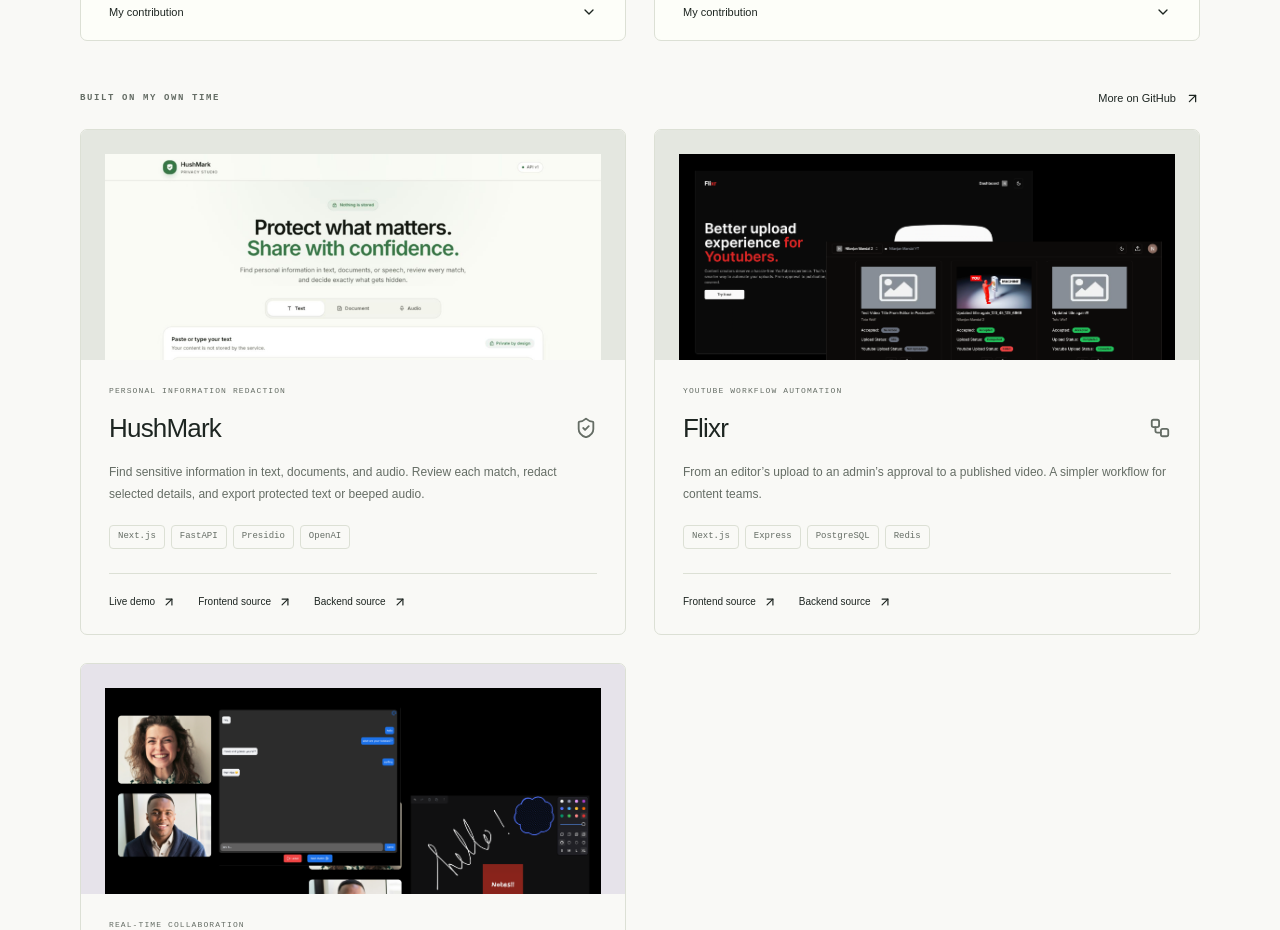
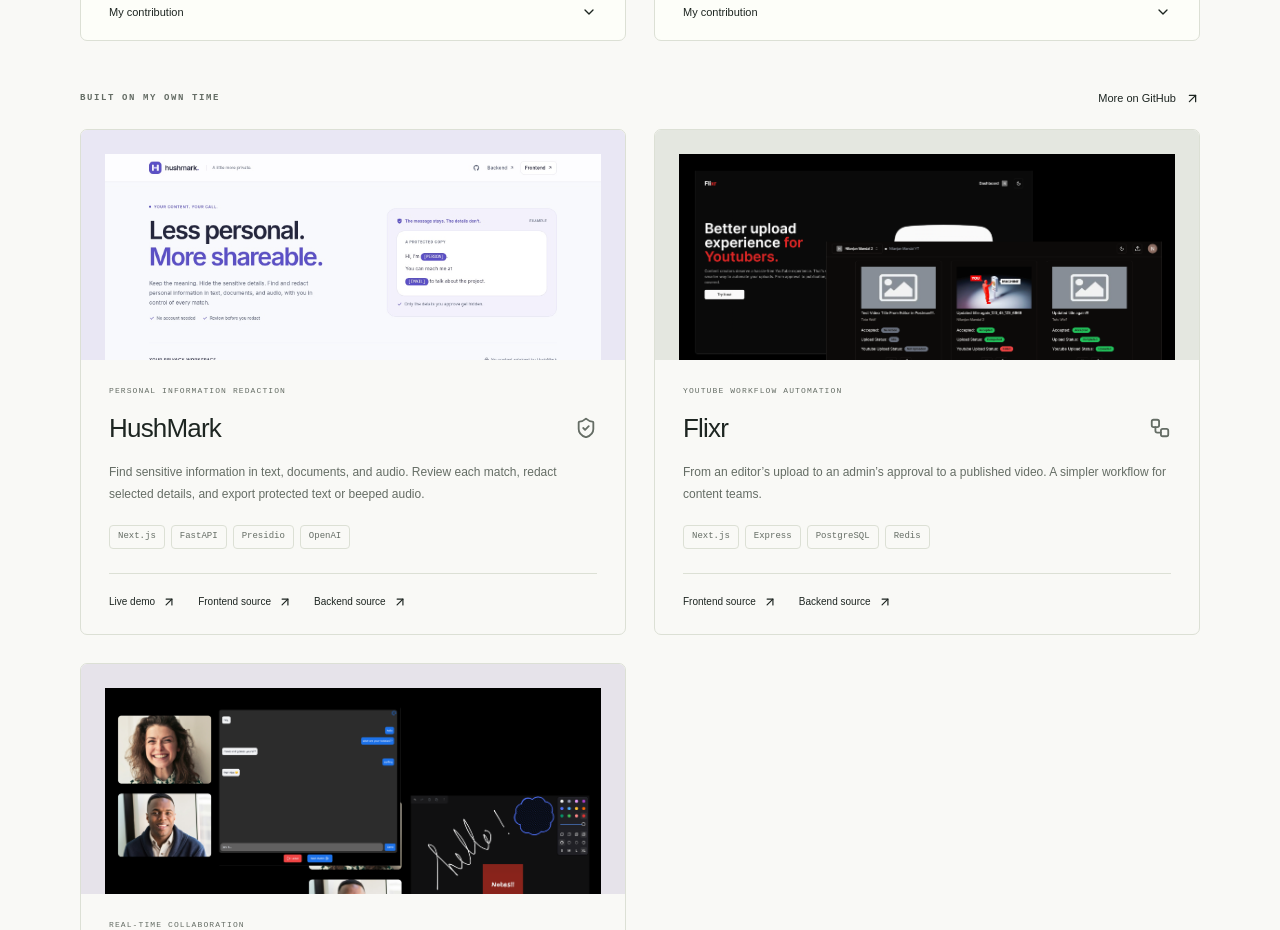
Before and after one commit to nilu2039/nilanjan-portfolio, a Next.js app: page / in a window 1280 px wide. Shown: the part 1620-2550 px from the top of the page. Built offline with nearby package versions, Linux system fonts and the light colour scheme.

Commit message:
fix: refresh HushMark preview with latest design

```diff
--- a/src/app/globals.css
+++ b/src/app/globals.css
@@ -237,6 +237,7 @@
 .personal-image { padding: 24px 24px 0; height: 230px; overflow: hidden; background: #e4e7e0; }
 .personal-image img { width: 100%; height: auto; transition: transform .4s; }
 .personal-project:hover .personal-image img { transform: translateY(-4px); }
+.hushmark-image { background: #e9e7f4; }
 .kaigi-image { background: #e6e3ea; }
 .personal-copy { padding: 25px 28px; }
 .personal-copy h3 { display: flex; justify-content: space-between; align-items: center; font-size: 26px; letter-spacing: -.8px; margin-bottom: 13px; }
```
Also changed, not shown: src/assets/images/hushmark.jpg, 1 other file (tests, documents, lock files or other folders).
